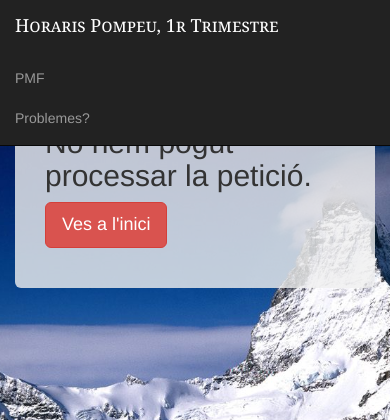
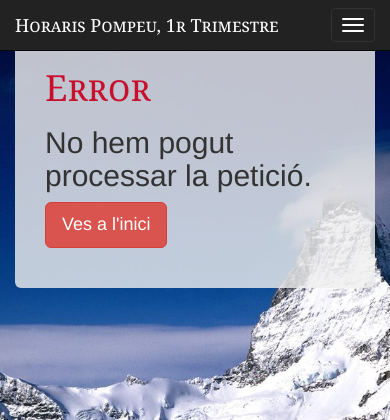
Before and after one commit to octavifs/horarispompeu, a Django app: page /curs/ in a window 390 px wide. Shown: the top 420 px of the page. Run offline with Django 3.2, Linux system fonts and the light colour scheme.

Commit message:
Allow navbar collapse on mobile devices.

```diff
--- a/timetable/templates/base.html
+++ b/timetable/templates/base.html
@@ -41,9 +41,14 @@
   <div class="navbar navbar-inverse navbar-fixed-top">
   <div class="container">
     <div class="navbar-header">
+        <button type="button" class="navbar-toggle" data-toggle="collapse" data-target=".navbar-collapse">
+        <span class="icon-bar"></span>
+        <span class="icon-bar"></span>
+        <span class="icon-bar"></span>
+      </button>
       <a class="navbar-brand" href="/">Horaris Pompeu, {{term}}</a>
     </div>
-    <ul class="nav navbar-nav navbar-right aux">
+    <ul class="nav navbar-nav navbar-right aux navbar-collapse collapse">
       <li><a href="/pmf">PMF</a></li>
       <li><a href="/problemes">Problemes?</a></li>
     </ul>
```
